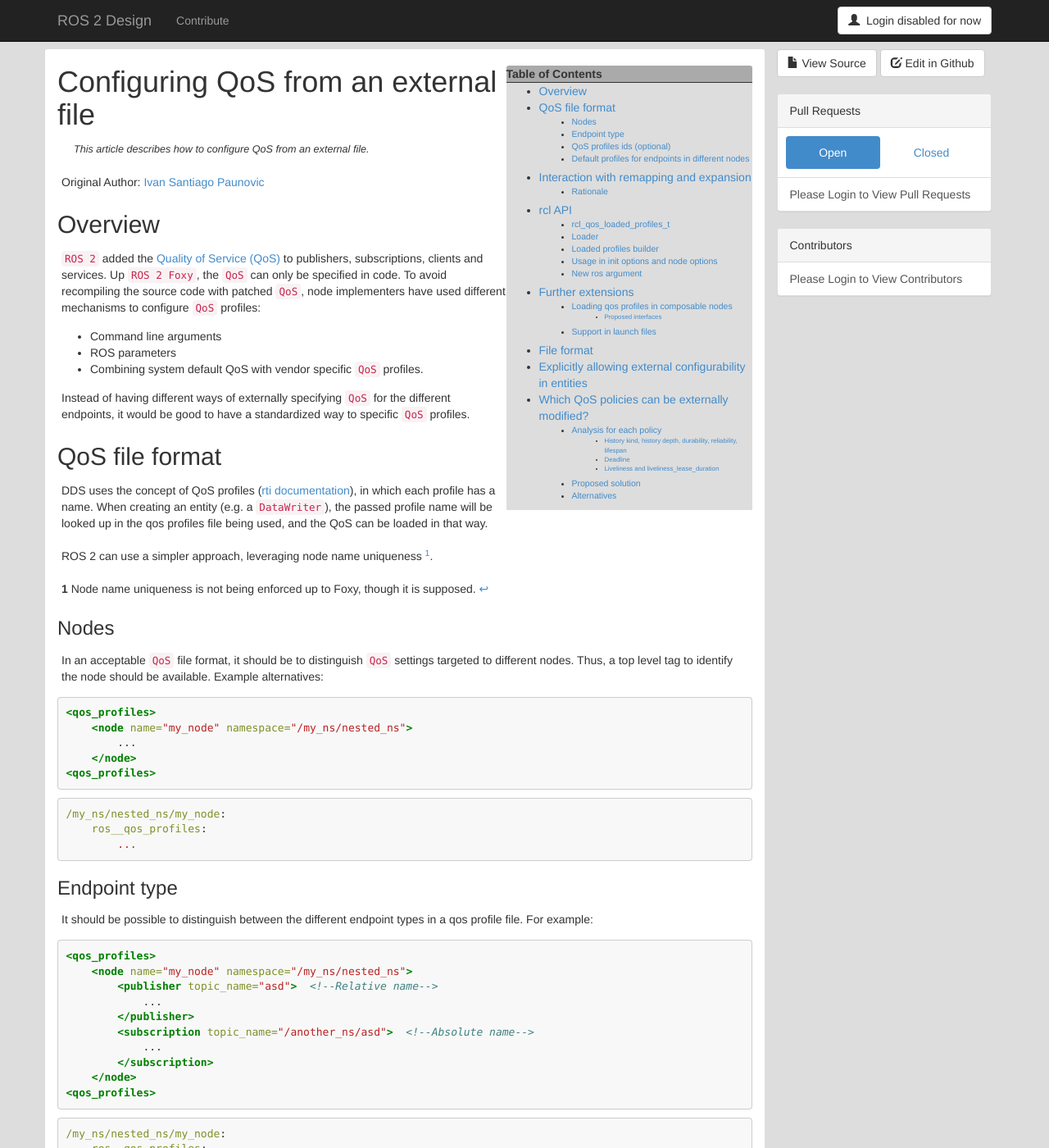
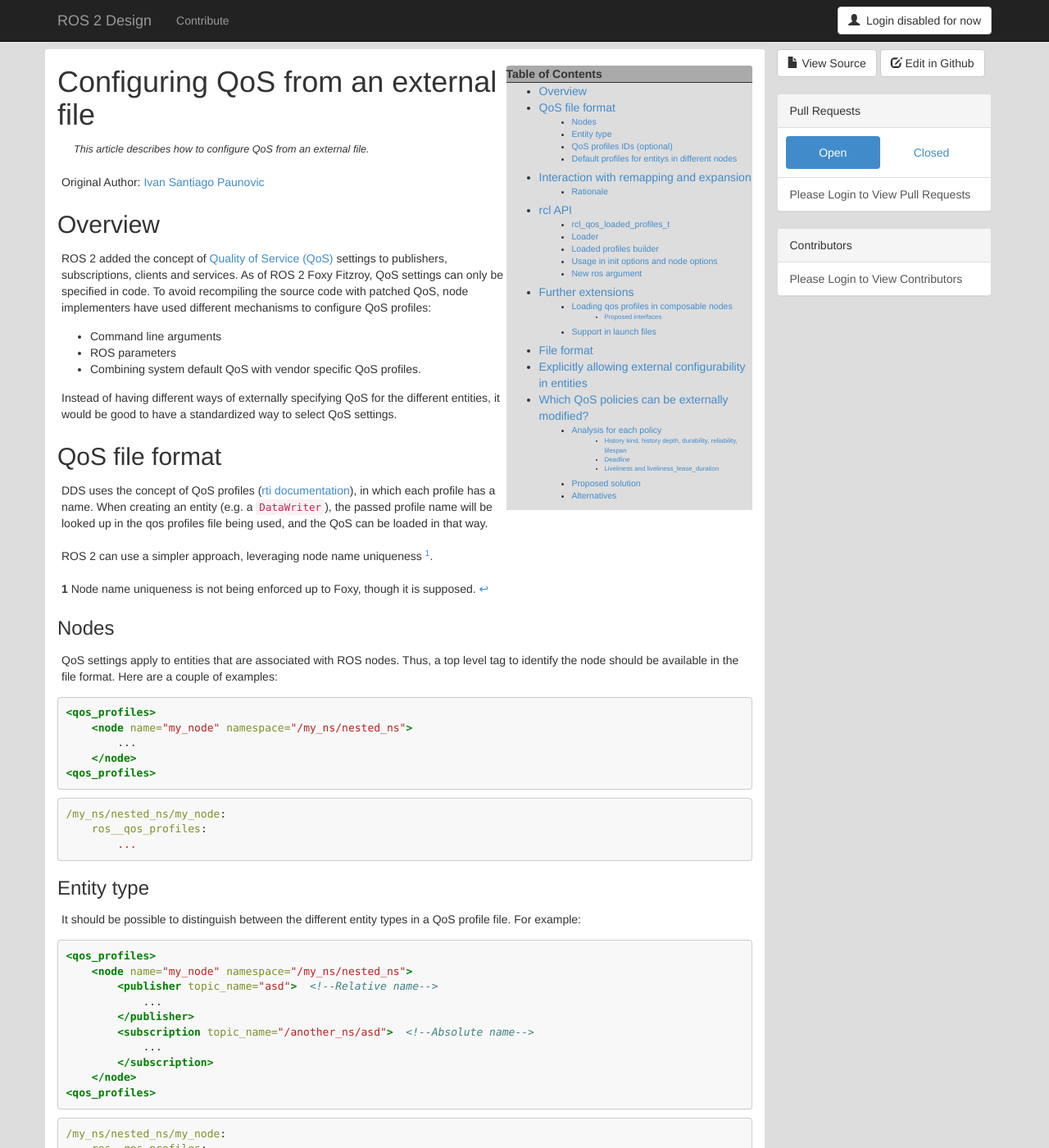
Before and after one commit to ros2/design, a Jekyll site: the page built from articles/external_qos_file.md, in a window 1280 px wide and 1400 px high. Shown: the whole window at 82% size. Built offline with Jekyll 4.4.1, drawn with Linux system fonts in a browser that asks for light colours; nearby versions of some CDN libraries; some of the changed text lies outside the part shown.

Commit message:
Address peer review comments
Signed-off-by: Ivan Santiago Paunovic <ivanpauno@ekumenlabs.com>

````diff
--- a/articles/external_qos_file.md
+++ b/articles/external_qos_file.md
@@ -21,14 +21,14 @@
 
 ## Overview
 
-`ROS 2` added the [Quality of Service (QoS)](qos.md) to publishers, subscriptions, clients and services.
-Up `ROS 2 Foxy`, the `QoS` can only be specified in code.
-To avoid recompiling the source code with patched `QoS`, node implementers have used different mechanisms to configure `QoS` profiles:
+ROS 2 added the concept of [Quality of Service (QoS)](qos.md) settings to publishers, subscriptions, clients and services.
+As of ROS 2 Foxy Fitzroy, QoS settings can only be specified in code.
+To avoid recompiling the source code with patched QoS, node implementers have used different mechanisms to configure QoS profiles:
 - Command line arguments
 - ROS parameters
-- Combining system default QoS with vendor specific `QoS` profiles.
+- Combining system default QoS with vendor specific QoS profiles.
 
-Instead of having different ways of externally specifying `QoS` for the different endpoints, it would be good to have a standardized way to specific `QoS` profiles.
+Instead of having different ways of externally specifying QoS for the different entities, it would be good to have a standardized way to select QoS settings.
 
 ## QoS file format
 
@@ -40,9 +40,9 @@
 
 ### Nodes
 
-In an acceptable `QoS` file format, it should be to distinguish `QoS` settings targeted to different nodes.
-Thus, a top level tag to identify the node should be available.
-Example alternatives:
+QoS settings apply to entities that are associated with ROS nodes.
+Thus, a top level tag to identify the node should be available in the file format.
+Here are a couple of examples:
 
 ```xml
 <qos_profiles>
@@ -58,9 +58,9 @@
         ...
 ```
 
-### Endpoint type
+### Entity type
 
-It should be possible to distinguish between the different endpoint types in a qos profile file.
+It should be possible to distinguish between the different entity types in a QoS profile file.
 For example:
 
 ```xml
@@ -91,11 +91,11 @@
 
 Besides `publisher` and `subscription` tags, `client` and `service` should be allowed.
 
-### QoS profiles ids (optional)
+### QoS profiles IDs (optional)
 
-In the case that a node wants to create two `publishers` on the same topic with different QoS, the above format wouldn't allow to identify uniquely the `publisher`. The same applies to other kinds of endpoints.
+In the case that a node wants to create two `publishers` on the same topic with different QoS, the above format wouldn't allow to identify uniquely the `publisher`. The same applies to other kinds of entitys.
 
-To solve that issue, the format could allow an using a profile id, instead of the topic name:
+To solve this issue, the format could support using a profile ID, in addition to the topic name:
 
 ```xml
 <qos_profiles>
@@ -103,9 +103,9 @@
         <publisher topic_name="asd" profile_id="1">
             ...
         </publisher>
-        <subscription topic_name="asd" profile_id="2">
+        <publisher topic_name="asd" profile_id="2">
             ...
-        </subscription>
+        </publisher>
     </node>
 <qos_profiles>
 ```
@@ -118,7 +118,7 @@
             profile_id: 1
             qos:
                 ...
-        subscription:
+        publisher:
             topic_name: asd
             profile_id: 2
             qos:
@@ -126,11 +126,11 @@
 ```
 
 `rcl` API would need to be extended to support profiles id.
-This mechanism should be avoided, except in the few use cases where there are collisions.
+Users should only use this mechanism to avoid collisions.
 
-### Default profiles for endpoints in different nodes
+### Default profiles for entitys in different nodes
 
-It is common to have several nodes creating the same endpoint, and the same qos profile is desired in all of them.
+It is common to have several nodes creating the same entity, and the same qos profile is desired in all of them.
 A default tag can be added to solve this:
 
 ```xml
@@ -192,7 +192,7 @@
 ## rcl API
 
 
-The proposed API aims to decouple the object that represents the loaded `QoS` profile file from the loader.
+The proposed API aims to decouple the object that represents the loaded QoS profile file from the loader.
 
 ### rcl_qos_loaded_profiles_t
 
@@ -295,7 +295,7 @@
 
 ### Loading qos profiles in composable nodes
 
-The interface definition of the [LoadNode](https://github.com/ros2/rcl_interfaces/blob/master/composition_interfaces/srv/LoadNode.srv) service could be extended with a field to specify the desired `QoS` of the loaded node.
+The interface definition of the [LoadNode](https://github.com/ros2/rcl_interfaces/blob/master/composition_interfaces/srv/LoadNode.srv) service could be extended with a field to specify the desired QoS of the loaded node.
 
 In that way, the user loading the node is responsible of passing the desired QoS, instead of the node container.
 The message to be sent could be loaded from a qos profile file.
@@ -303,18 +303,10 @@
 #### Proposed interfaces
 
 ```
-# EndpointQoS.msg
+# EntityQoS.msg
 
 string name  # This can be either a topic or service name
-uint8 type  # Endpoint type. An enum that can be a publisher/subscription/topic/service
-QoS qos  # Message that defines the qos
-```
-
-```
-# EndpointQoS.msg
-
-string name  # This can be either a topic or service name
-uint8 type  # Endpoint type. An enum that can be a publisher/subscription/topic/service
+uint8 type  # Entity type. An enum that can be a publisher/subscription/topic/service
 QoS qos  # Message that defines the qos
 ```
 
@@ -332,7 +324,7 @@
 
 A `rcl_qos_loaded_profiles_t` can be constructed from the received message and passed to the node options of the node to be loaded.
 
-TBD: `QoS` message definition.
+TBD: QoS message definition.
 
 ### Support in launch files
 
@@ -372,7 +364,7 @@
 
 ## Which QoS policies can be externally modified?
 
-It might not make sense to be able to externally modify some of the `QoS` policies.
+It might not make sense to be able to externally modify some of the QoS policies.
 For example, modifying `rmw_qos_liveliness_policy_t` externally to `MANUAL_BY_TOPIC`.
 
 ### Analysis for each policy
@@ -384,7 +376,7 @@
 
 #### Deadline
 
-If the node is not listening to "deadline missed" events for that endpoint, modifying it externally won't have any effect.
+If the node is not listening to "deadline missed" events for that entity, modifying it externally won't have any effect.
 For nodes that are using this feature, allowing to externally configure it makes sense.
 
 #### Liveliness and liveliness_lease_duration
@@ -399,4 +391,4 @@
 
 ### Alternatives
 
-There could be a callback mechanism, in which the node's author validates that the `QoS` profile that is going to be applied is valid.
+There could be a callback mechanism, in which the node's author validates that the QoS profile that is going to be applied is valid.
````
Also changed, not shown: other parts of articles/external_qos_file.md (+4 -4 lines).
